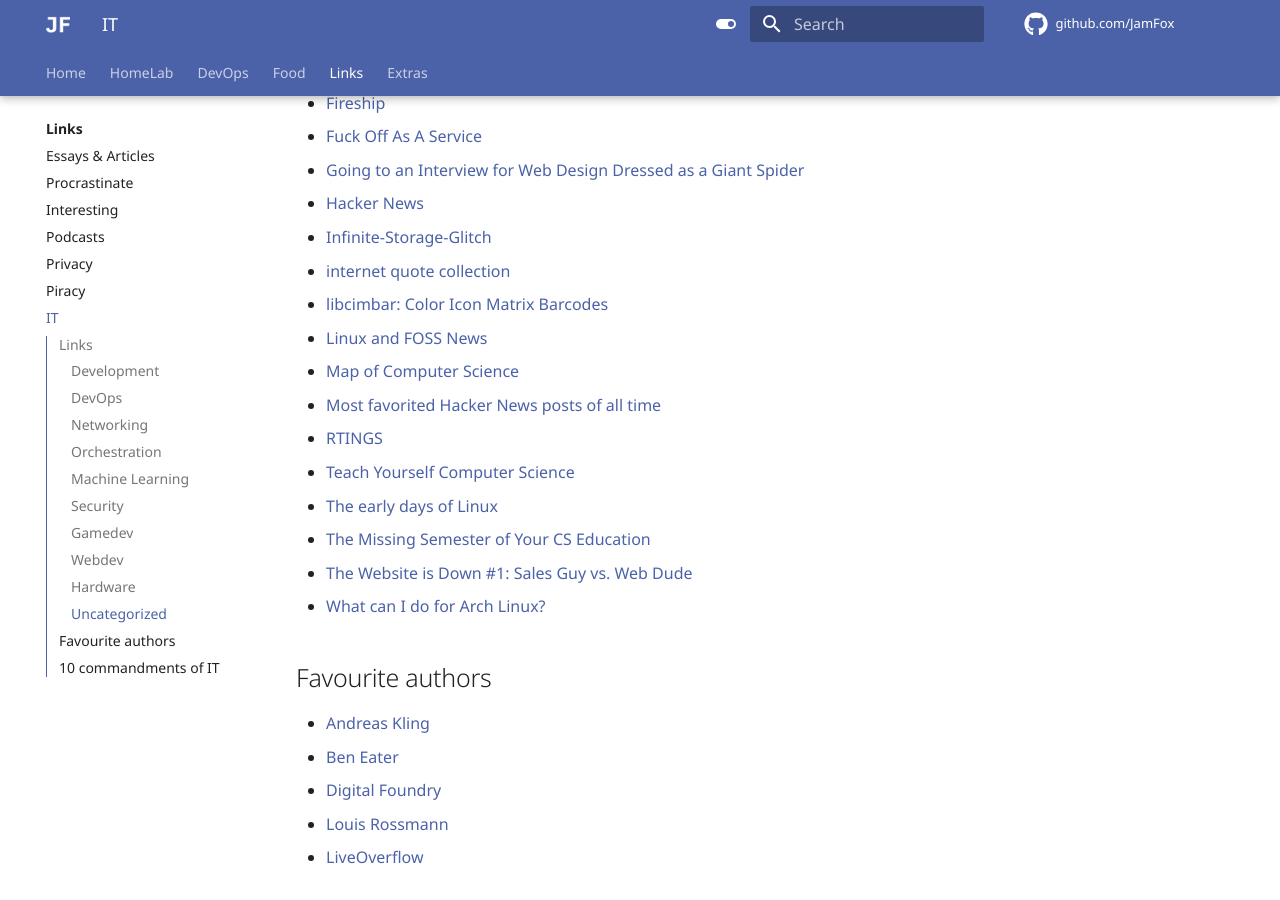
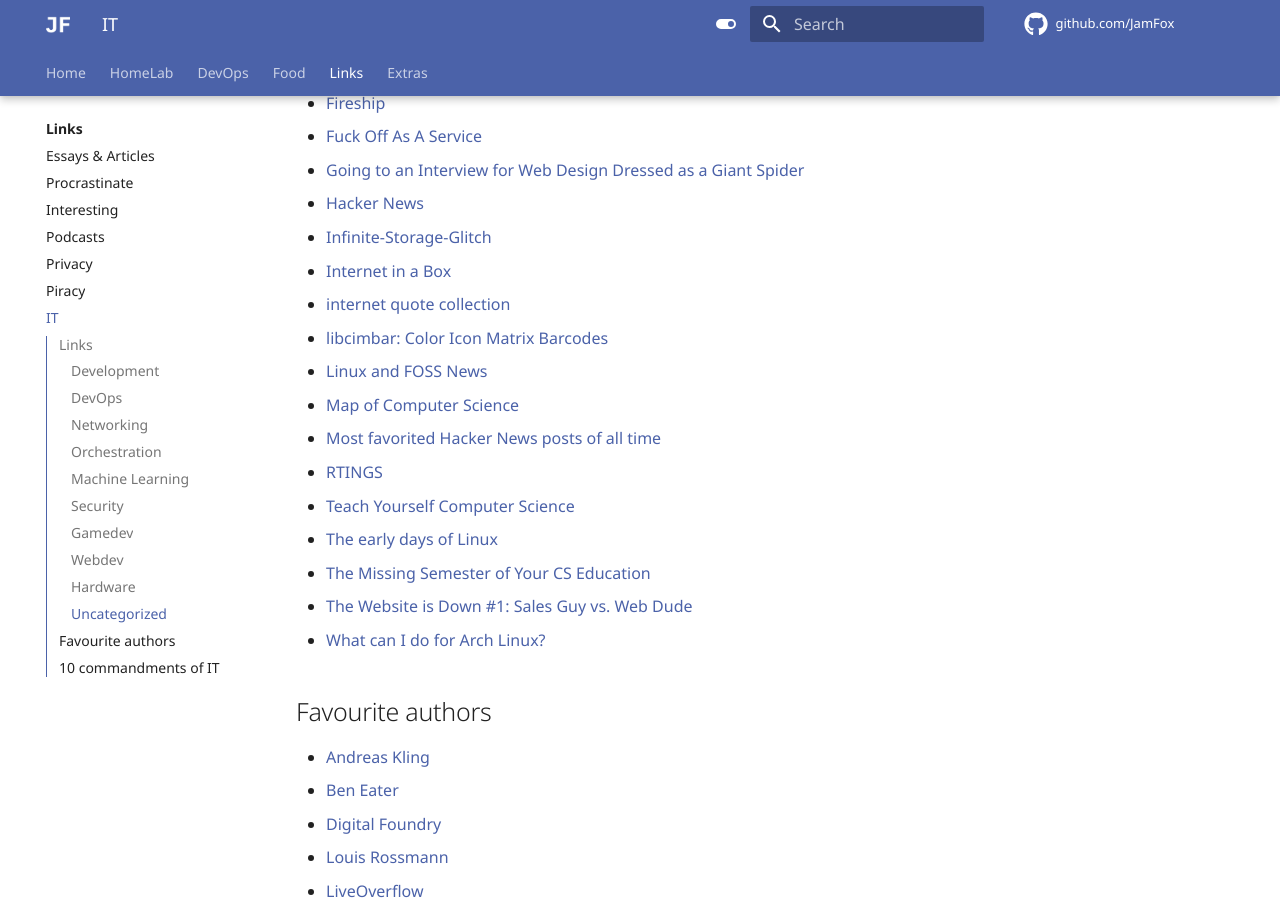
Before and after one commit to JamFox/docs.jamfox.dev, an MkDocs documentation site: the page built from docs/content/links/it.md, in a window 1280 px wide and 900 px high, scrolled down 2275 px. Built offline with MkDocs 1.6.1 and Material for MkDocs 9.7.7, drawn with Linux system fonts in a browser that asks for light colours; comment, search, counter and statistics services are not loaded.

Commit message:
add int in box

```diff
--- a/docs/content/links/it.md
+++ b/docs/content/links/it.md
@@ -82,6 +82,7 @@ title: "IT"
 - [Going to an Interview for Web Design Dressed as a Giant Spider](https://youtu.be/uDE4s4Ih1eY)
 - [Hacker News](https://news.ycombinator.com)
 - [Infinite-Storage-Glitch](https://github.com/DvorakDwarf/Infinite-Storage-Glitch)
+- [Internet in a Box](https://internet-in-a-box.org/)
 - [internet quote collection](http://bash.org/)
 - [libcimbar: Color Icon Matrix Barcodes](https://github.com/sz3/libcimbar)
 - [Linux and FOSS News](https://lwn.net/)
```
